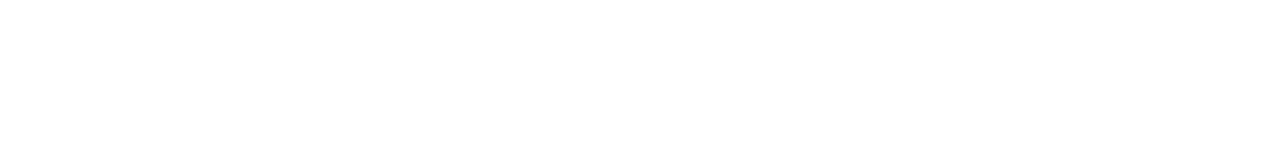
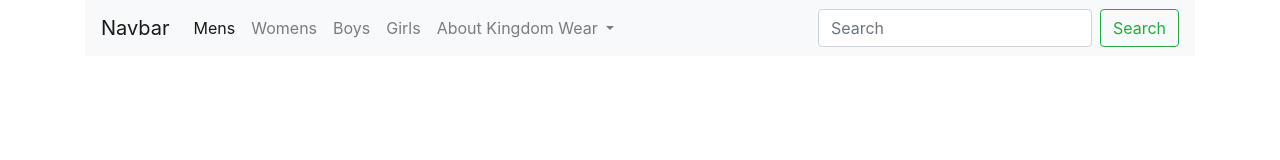
Before and after one commit to DaBusyB/Kingdom-Wear, a plain HTML site: page index.html in a window 1280 px wide. Drawn offline with nearby package versions, Linux system fonts and the light colour scheme.

Commit message:
Work on nav bar and tabs

```diff
--- a/index.html
+++ b/index.html
@@ -3,15 +3,72 @@
 <head>
     <meta charset="UTF-8">
     <meta name="viewport" content="width=device-width, initial-scale=1.0">
-    <title>Document</title>
+    <!-- Bootstrap CSS -->
+    <link rel="stylesheet" href="https://stackpath.bootstrapcdn.com/bootstrap/4.5.0/css/bootstrap.min.css" integrity="sha384-9aIt2nRpC12Uk9gS9baDl411NQApFmC26EwAOH8WgZl5MYYxFfc+NcPb1dKGj7Sk" crossorigin="anonymous">
+
+    <link rel="stylesheet" href="./css/index.css" >
+    <title>Kingdom Wear</title>
 </head>
 <body>
-    <!-- static header -->
+    <div class="container">
+        <!-- static header -->
+        <section class='navigation-bar'>
+            <nav class="navbar navbar-expand-lg navbar-light bg-light">
+                <a class="navbar-brand" href="#">Navbar</a>
+                <button class="navbar-toggler" type="button" data-toggle="collapse" data-target="#navbarSupportedContent" aria-controls="navbarSupportedContent" aria-expanded="false" aria-label="Toggle navigation">
+                  <span class="navbar-toggler-icon"></span>
+                </button>
+
+                <div class="collapse navbar-collapse" id="navbarSupportedContent">
+                  <ul class="navbar-nav mr-auto">
+
+                    <li class="nav-item active">
+                      <a class="nav-link" href="#">Mens<span class="sr-only">(current)</span></a>
+                    </li>
+
+                    <li class="nav-item">
+                      <a class="nav-link" href="#">Womens</a>
+                    </li>
+
+                    <li class="nav-item">
+                      <a class="nav-link" href="#">Boys</a>
+                    </li>
+
+                    <li class="nav-item">
+                        <a class="nav-link" href="#">Girls</a>
+                    </li>
+
+                    <li class="nav-item dropdown">
+                      <a class="nav-link dropdown-toggle" href="#" id="navbarDropdown" role="button" data-toggle="dropdown" aria-haspopup="true" aria-expanded="false">
+                        About Kingdom Wear
+                      </a>
+                      <div class="dropdown-menu" aria-labelledby="navbarDropdown">
+                        <a class="dropdown-item" href="#">About Us</a>
+                        <div class="dropdown-divider"></div>
+                        <a class="dropdown-item" href="#">Blog</a>
+                      </div>
+                    </li> <!-- nav-item dropdown -->
+
+                  </ul> <!-- navbar-nav mr-auto -->
+                  <form class="form-inline my-2
+                   my-lg-0">
+                    <input class="form-control mr-sm-2" type="search" placeholder="Search" aria-label="Search">
+                    <button class="btn btn-outline-success my-2 my-sm-0" type="submit">Search</button>
+                  </form>
+                </div>
+              </nav>
+        </section>
+
+        <!-- body best sellers-->
 
 
-    <!-- body best sellers-->
+        <!-- footer -->
 
+    </div>
 
-    <!-- footer -->
+    <!-- Bootstrap JS -->
+    <script src="https://code.jquery.com/jquery-3.5.1.slim.min.js" integrity="sha384-DfXdz2htPH0lsSSs5nCTpuj/zy4C+OGpamoFVy38MVBnE+IbbVYUew+OrCXaRkfj" crossorigin="anonymous"></script>
+    <script src="https://cdn.jsdelivr.net/npm/popper.js@1.16.0/dist/umd/popper.min.js" integrity="sha384-Q6E9RHvbIyZFJoft+2mJbHaEWldlvI9IOYy5n3zV9zzTtmI3UksdQRVvoxMfooAo" crossorigin="anonymous"></script>
+    <script src="https://stackpath.bootstrapcdn.com/bootstrap/4.5.0/js/bootstrap.min.js" integrity="sha384-OgVRvuATP1z7JjHLkuOU7Xw704+h835Lr+6QL9UvYjZE3Ipu6Tp75j7Bh/kR0JKI" crossorigin="anonymous"></script>
 </body>
 </html>
```
